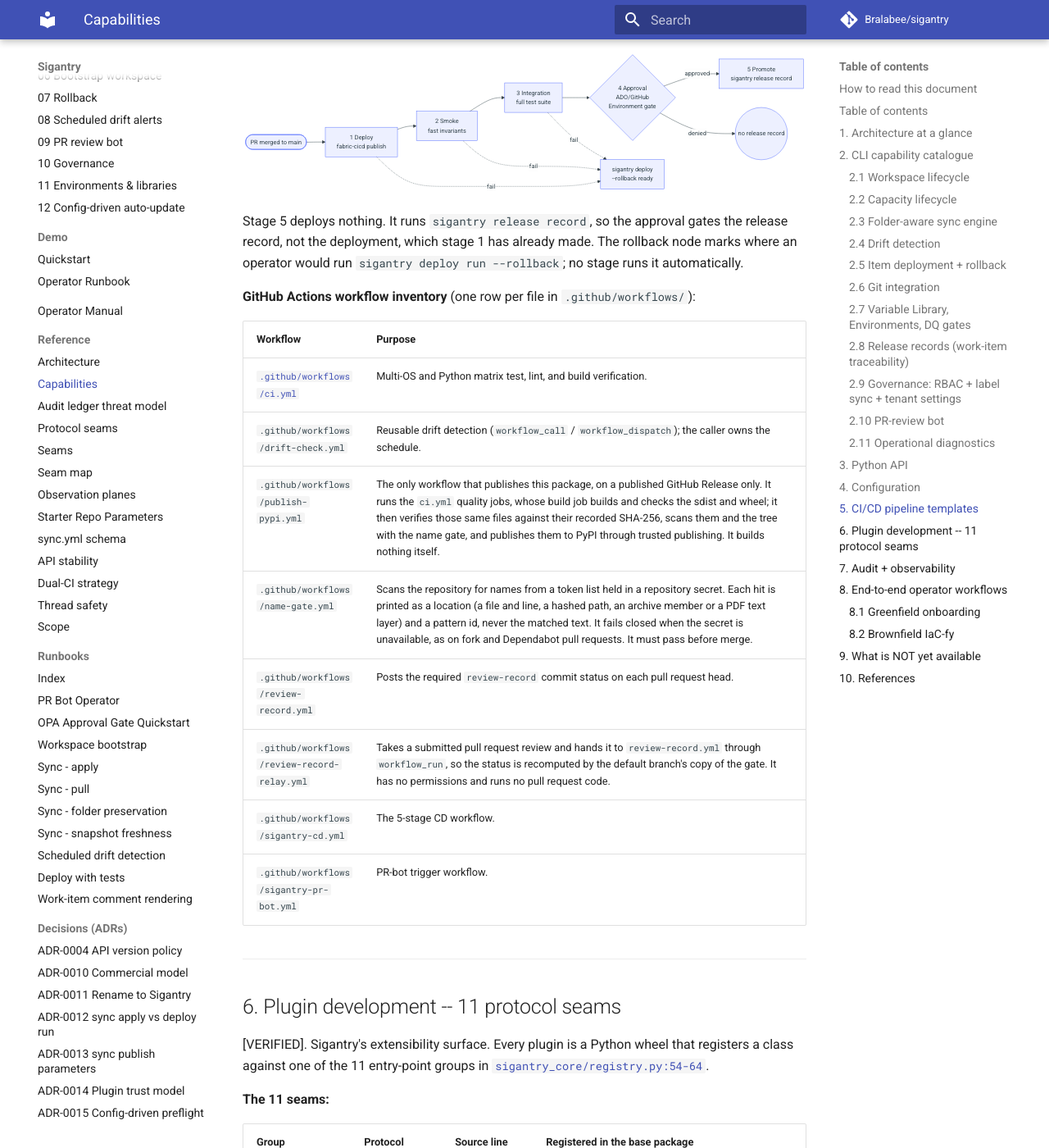
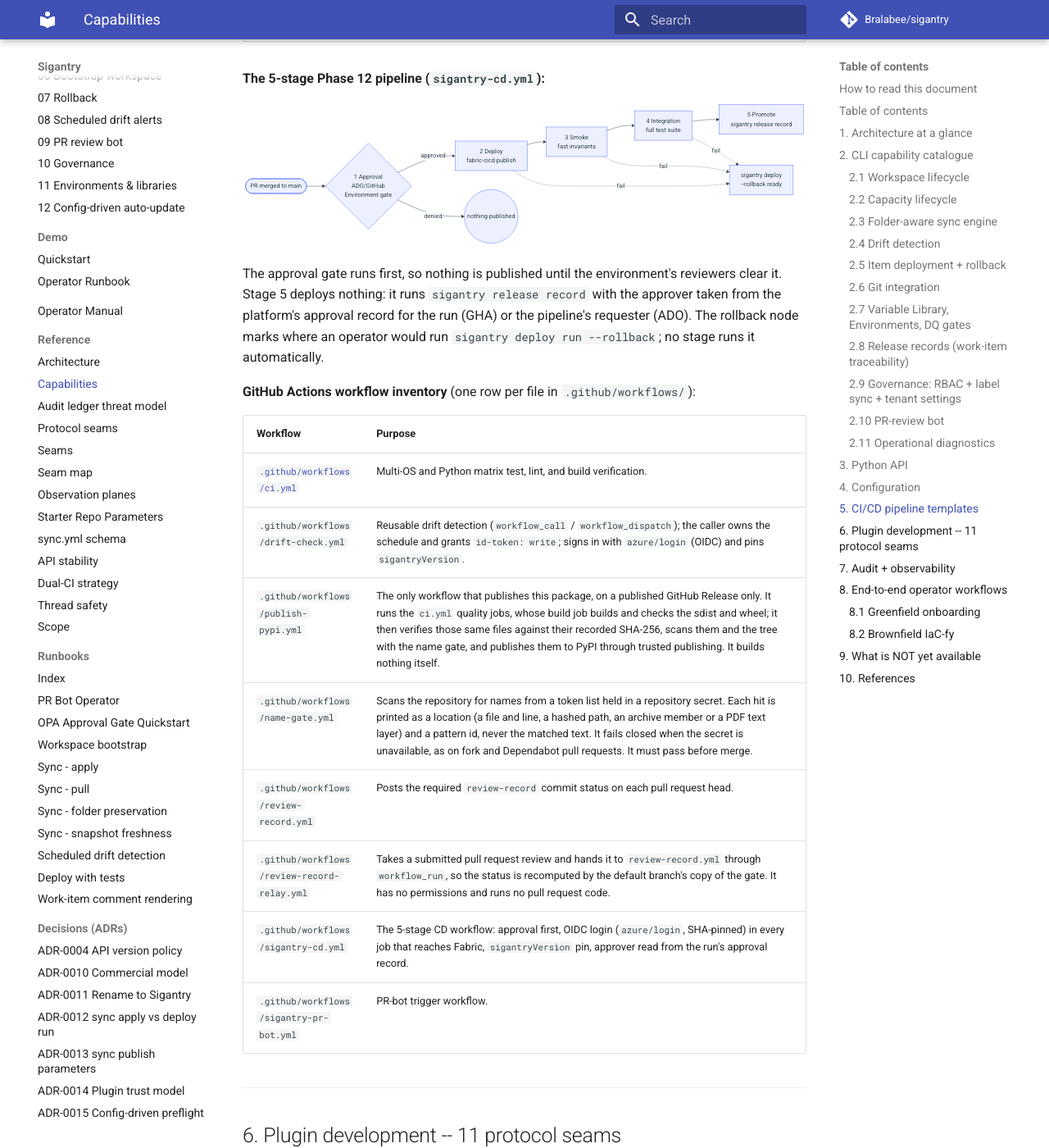
Before and after one commit to Bralabee/sigantry, an MkDocs documentation site: the page built from docs/CAPABILITIES.md, in a window 1280 px wide and 1400 px high, scrolled down 18597 px. Shown: the whole window at 82% size. Built offline with MkDocs 1.6.1 and Material for MkDocs 9.7.7, drawn with Linux system fonts in a browser that asks for light colours; comment, search, counter and statistics services are not loaded; some of the changed text lies outside the part shown.

Commit message:
fix(ci-templates): OIDC login, pinned version, approval before publish, approver from the record
Persona-swarm item 4b. Measured at 1.0.1: the GitHub reusable workflows
had no Azure login step and no id-token permission, so they could not
authenticate as shipped; they installed whatever pip install sigantry
resolved to; the CD workflow published in its first job and asked for
approval afterwards; and the ledger's approver was the run's actor. On
ADO, every stage after deploy ran sigantry on a fresh agent that never
installed it.

- sigantry-cd.yml and drift-check.yml take azureClientId and
  azureTenantId (required) and sign in with azure/login through OIDC,
  SHA-pinned (v3.1.0) like every other action, in each job that reaches
  Fabric; id-token: write is held by those jobs only, never workflow-wide,
  and the SEC-14 gate pins the set by name and checks each holder runs
  azure/login and restores no cache.
- sigantryVersion pins the install in every GHA job and ADO stage; it
  reaches bash through env:, never interpolated (WR-05). ADO stages that
  run sigantry install it through the new steps/sigantry-install.yml; the
  deploy stage forwards the pin to steps/fabric-deploy.yml.
- The approval stage runs first on both platforms, so nothing is
  published before the reviewers clear it (parity graph updated).
- The GHA promote job reads the approver from the run's approval record
  (actions: read, promote only) and warns when it falls back to the actor.

Docs: deploy-with-tests and scheduled-drift runbooks (caller permissions
block, parameter tables), CAPABILITIES (diagram and inventory),
PRODUCT-BRIEF, tutorial 08, CHANGELOG. Tests:
tests/ci/test_pipeline_auth_and_pins.py (fails on main's templates),
the pin-consistency list gains azure/login, the parity test docstring
follows the new order.

````diff
--- a/docs/CAPABILITIES.md
+++ b/docs/CAPABILITIES.md
@@ -529,7 +529,7 @@
 
 | Path | Contents |
 |---|---|
-| [`templates/stages/`](../templates/stages/) | `cd-dev.yml`, `cd-test.yml`, `cd-prod.yml`, `ci.yml`, `approval-gate.yml`, `validate-fabric-items.yml`, `sigantry-cd.yml` |
+| [`templates/stages/`](../templates/stages/) | `cd-dev.yml`, `cd-test.yml`, `cd-prod.yml`, `ci.yml`, `approval-gate.yml`, `validate-fabric-items.yml`, `sigantry-cd.yml` (approval first; every stage installs sigantry at `sigantryVersion` through `steps/sigantry-install.yml`) |
 | [`templates/jobs/`](../templates/jobs/) | `build-python.yml`, `lint-python.yml`, `build-powershell.yml`, `lint-powershell.yml` |
 | [`templates/steps/`](../templates/steps/) | `fabric-deploy.yml`, `fabric-validate.yml`, `fabric-vl-apply.yml`, `fabric-git-commit.yml`, `post-pr-comment.yml` |
 | [`templates/extends/`](../templates/extends/) | `secure-pipeline.yml` |
@@ -543,30 +543,30 @@
 
 ```mermaid
 flowchart LR
-    PR(["PR merged to main"]) --> S1["1 Deploy<br/>fabric-cicd publish"]
-    S1 --> S2["2 Smoke<br/>fast invariants"]
-    S2 --> S3["3 Integration<br/>full test suite"]
-    S3 --> APP{"4 Approval<br/>ADO/GitHub<br/>Environment gate"}
-    APP -->|approved| S5["5 Promote<br/>sigantry release record"]
-    APP -->|denied| END(("no release record"))
-    S1 -. fail .-> ROLL["sigantry deploy<br/>--rollback ready"]
-    S2 -. fail .-> ROLL
+    PR(["PR merged to main"]) --> APP{"1 Approval<br/>ADO/GitHub<br/>Environment gate"}
+    APP -->|approved| S2["2 Deploy<br/>fabric-cicd publish"]
+    APP -->|denied| END(("nothing published"))
+    S2 --> S3["3 Smoke<br/>fast invariants"]
+    S3 --> S4["4 Integration<br/>full test suite"]
+    S4 --> S5["5 Promote<br/>sigantry release record"]
+    S2 -. fail .-> ROLL["sigantry deploy<br/>--rollback ready"]
     S3 -. fail .-> ROLL
+    S4 -. fail .-> ROLL
 ```
 
-Stage 5 deploys nothing. It runs `sigantry release record`, so the approval gates the release record, not the deployment, which stage 1 has already made. The rollback node marks where an operator would run `sigantry deploy run --rollback`; no stage runs it automatically.
+The approval gate runs first, so nothing is published until the environment's reviewers clear it. Stage 5 deploys nothing: it runs `sigantry release record` with the approver taken from the platform's approval record for the run (GHA) or the pipeline's requester (ADO). The rollback node marks where an operator would run `sigantry deploy run --rollback`; no stage runs it automatically.
 
 **GitHub Actions workflow inventory** (one row per file in `.github/workflows/`):
 
 | Workflow | Purpose |
 |---|---|
 | [`.github/workflows/ci.yml`](../.github/workflows/ci.yml) | Multi-OS and Python matrix test, lint, and build verification. |
-| `.github/workflows/drift-check.yml` | Reusable drift detection (`workflow_call` / `workflow_dispatch`); the caller owns the schedule. |
+| `.github/workflows/drift-check.yml` | Reusable drift detection (`workflow_call` / `workflow_dispatch`); the caller owns the schedule and grants `id-token: write`; signs in with `azure/login` (OIDC) and pins `sigantryVersion`. |
 | `.github/workflows/publish-pypi.yml` | The only workflow that publishes this package, on a published GitHub Release only. It runs the `ci.yml` quality jobs, whose build job builds and checks the sdist and wheel; it then verifies those same files against their recorded SHA-256, scans them and the tree with the name gate, and publishes them to PyPI through trusted publishing. It builds nothing itself. |
 | `.github/workflows/name-gate.yml` | Scans the repository for names from a token list held in a repository secret. Each hit is printed as a location (a file and line, a hashed path, an archive member or a PDF text layer) and a pattern id, never the matched text. It fails closed when the secret is unavailable, as on fork and Dependabot pull requests. It must pass before merge. |
 | `.github/workflows/review-record.yml` | Posts the required `review-record` commit status on each pull request head. |
 | `.github/workflows/review-record-relay.yml` | Takes a submitted pull request review and hands it to `review-record.yml` through `workflow_run`, so the status is recomputed by the default branch's copy of the gate. It has no permissions and runs no pull request code. |
-| `.github/workflows/sigantry-cd.yml` | The 5-stage CD workflow. |
+| `.github/workflows/sigantry-cd.yml` | The 5-stage CD workflow: approval first, OIDC login (`azure/login`, SHA-pinned) in every job that reaches Fabric, `sigantryVersion` pin, approver read from the run's approval record. |
 | `.github/workflows/sigantry-pr-bot.yml` | PR-bot trigger workflow. |
 
 ---
````
Also changed, not shown: CHANGELOG.md (+20 -0 lines), docs/PRODUCT-BRIEF.md (+1 -1 lines), docs/runbooks/drift-detection/scheduled-drift.md (+11 -1 lines), docs/runbooks/pipeline-orchestration/deploy-with-tests.md (+27 -7 lines), docs/tutorials/08-scheduled-drift-alerts.md (+2 -2 lines), 9 other files.
